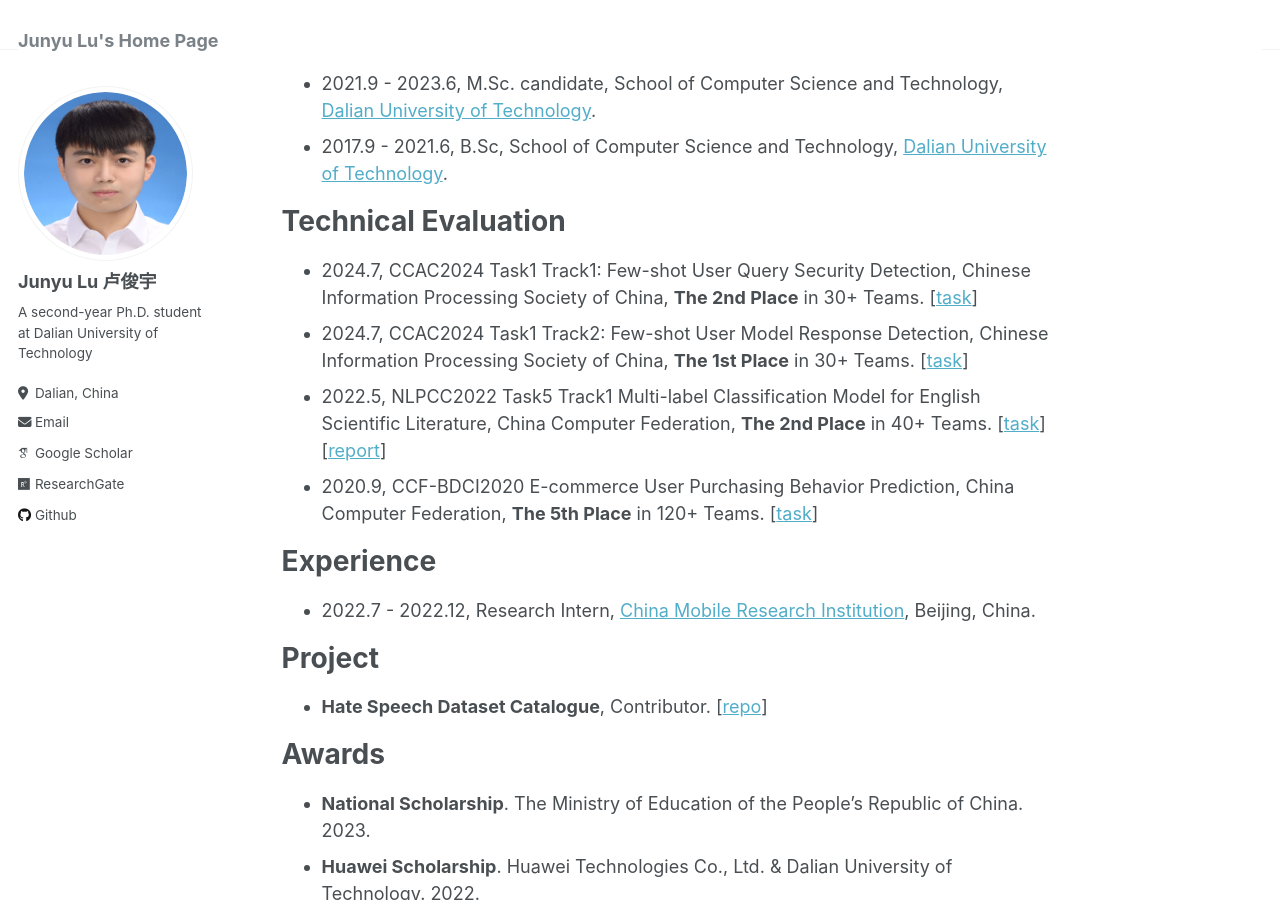
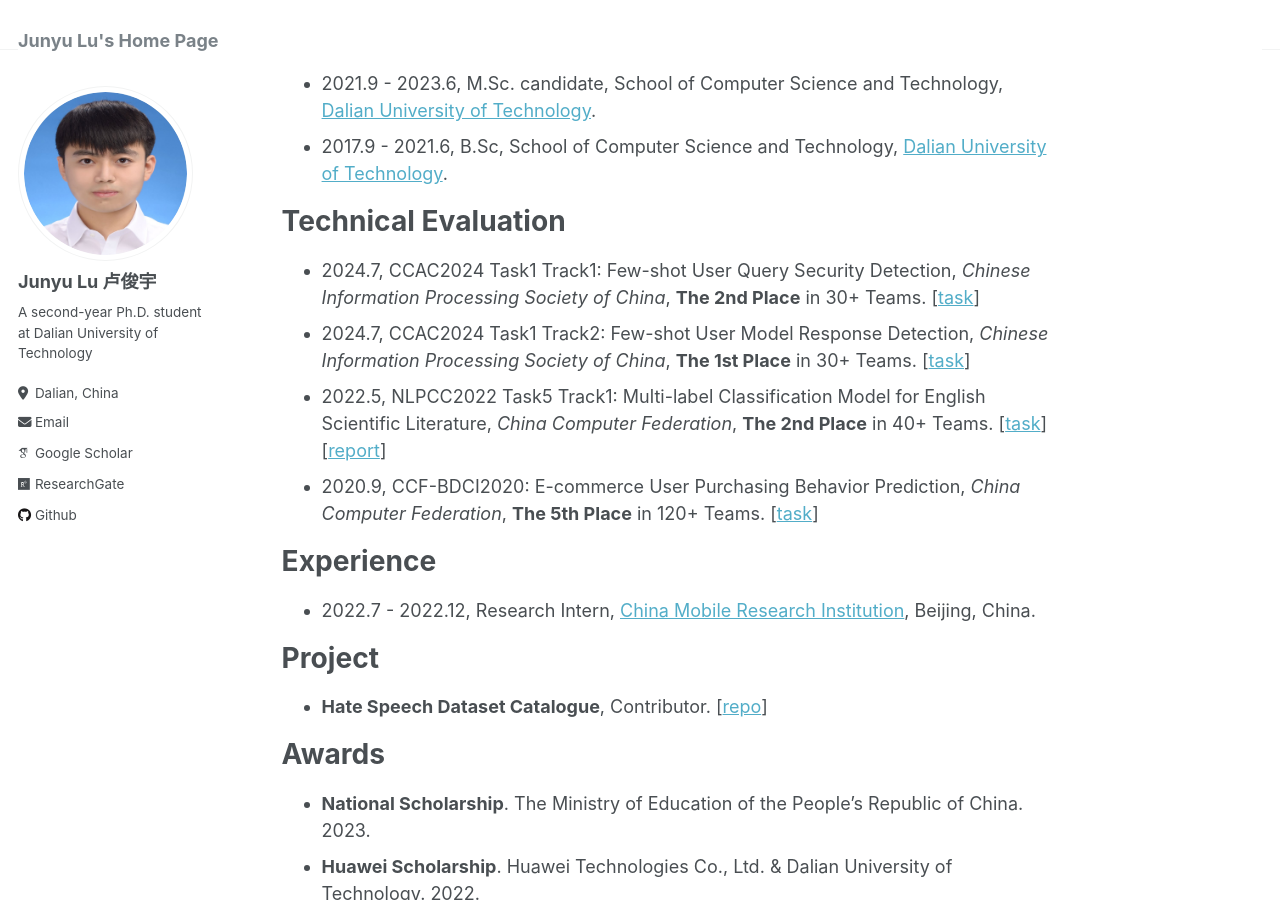
Before and after one commit to DUT-lujunyu/new_lujunyu.github.io, a Jekyll site: the page built from _pages/about.md, in a window 1280 px wide and 900 px high, scrolled down 1275 px. Built offline with Jekyll 4.4.1, drawn with Linux system fonts in a browser that asks for light colours; some web fonts are replaced.

```diff
--- a/_pages/about.md
+++ b/_pages/about.md
@@ -38,10 +38,10 @@ Education
 
 Technical Evaluation
 =====
-- 2024.7, CCAC2024 Task1 Track1: Few-shot User Query Security Detection, Chinese Information Processing Society of China, **The 2nd Place** in 30+ Teams. [[task](https://github.com/rangwang/CCAC2024-FS_Moderation)]
-- 2024.7, CCAC2024 Task1 Track2: Few-shot User Model Response Detection, Chinese Information Processing Society of China, **The 1st Place** in 30+ Teams. [[task](https://github.com/rangwang/CCAC2024-FS_Moderation)]
-- 2022.5, NLPCC2022 Task5 Track1 Multi-label Classification Model for English Scientific Literature, China Computer Federation, **The 2nd Place** in 40+ Teams. [[task](http://tcci.ccf.org.cn/conference/2022/dldoc/NLPCC2022.SharedTask5.Guideline.pdf)] [[report](https://link.springer.com/chapter/10.1007/978-3-031-17189-5_13)]
-- 2020.9, CCF-BDCI2020 E-commerce User Purchasing Behavior Prediction, China Computer Federation, **The 5th Place** in 120+ Teams. [[task](https://www.datafountain.cn/competitions/448)]
+- 2024.7, CCAC2024 Task1 Track1: Few-shot User Query Security Detection, _Chinese Information Processing Society of China_, **The 2nd Place** in 30+ Teams. [[task](https://github.com/rangwang/CCAC2024-FS_Moderation)]
+- 2024.7, CCAC2024 Task1 Track2: Few-shot User Model Response Detection, _Chinese Information Processing Society of China_, **The 1st Place** in 30+ Teams. [[task](https://github.com/rangwang/CCAC2024-FS_Moderation)]
+- 2022.5, NLPCC2022 Task5 Track1: Multi-label Classification Model for English Scientific Literature, _China Computer Federation_, **The 2nd Place** in 40+ Teams. [[task](http://tcci.ccf.org.cn/conference/2022/dldoc/NLPCC2022.SharedTask5.Guideline.pdf)] [[report](https://link.springer.com/chapter/10.1007/978-3-031-17189-5_13)]
+- 2020.9, CCF-BDCI2020: E-commerce User Purchasing Behavior Prediction, _China Computer Federation_, **The 5th Place** in 120+ Teams. [[task](https://www.datafountain.cn/competitions/448)]
 
 Experience
 ======
```
